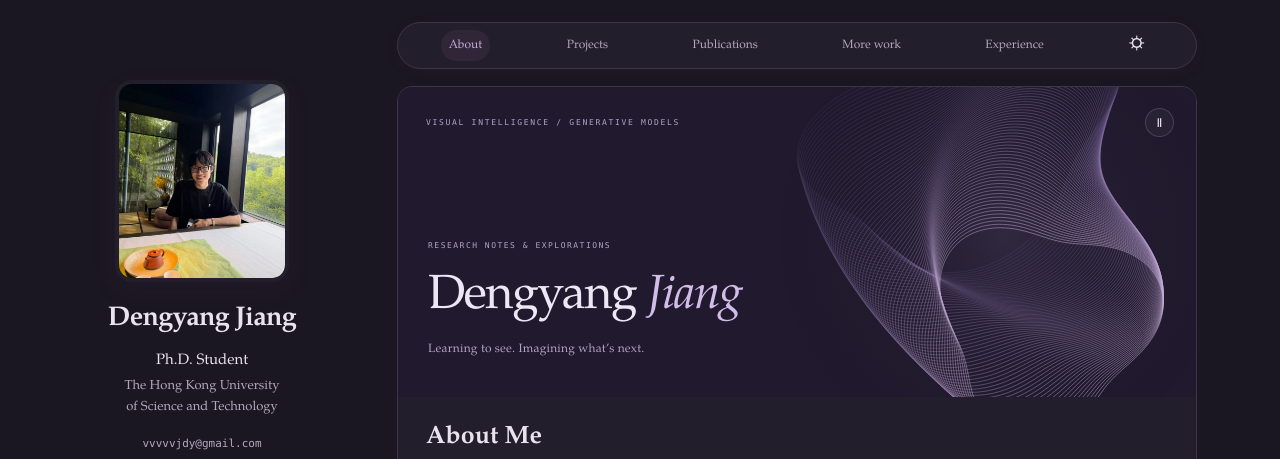
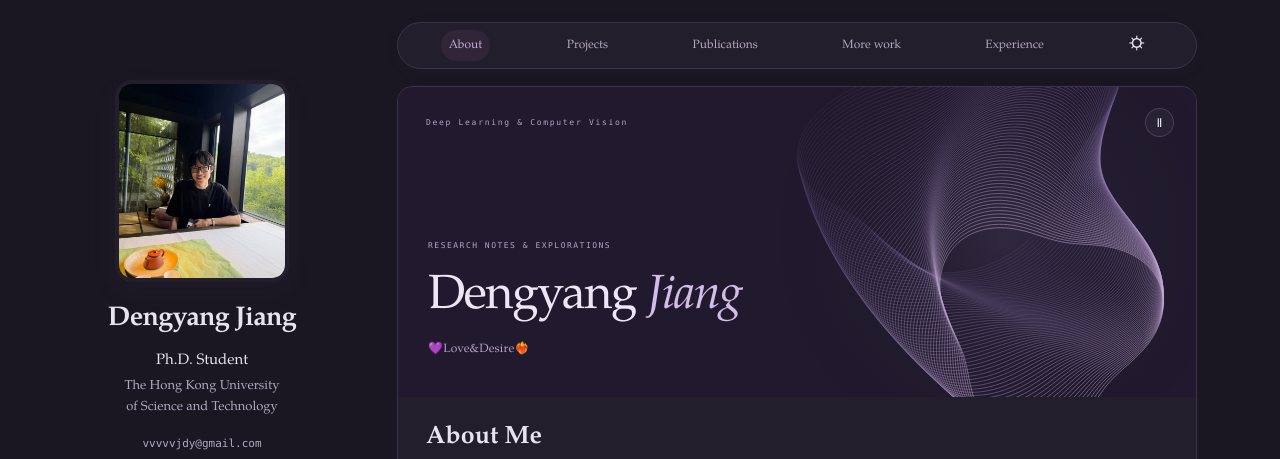
Before and after one commit to vvvvvjdy/vvvvvjdy.github.io, a plain HTML site: page index.html in a window 1280 px wide. Shown: the top 459 px of the page. Drawn offline with Linux system fonts and the light colour scheme; animation ran at ten frames a second.

Commit message:
Update banner text in index.html

```diff
--- a/index.html
+++ b/index.html
@@ -15,10 +15,10 @@
 <nav class="page-nav" aria-label="Page sections"><a href="#about" class="active" aria-current="location">About</a><a href="#projects">Projects</a><a href="#publications">Publications</a><a href="#more">More work</a><a href="#experience">Experience</a><button id="theme-toggle" aria-label="Switch to light mode" title="Switch color theme">☼</button></nav>
 <section class="intro-card" id="about">
 <div class="visual-banner"><canvas id="flow" aria-hidden="true"></canvas>
-<div class="banner-top"><span>VISUAL INTELLIGENCE / GENERATIVE MODELS</span><button id="motion-toggle" aria-label="Pause animation" aria-pressed="false">Ⅱ</button></div>
+<div class="banner-top"><span>Deep Learning & Computer Vision</span><button id="motion-toggle" aria-label="Pause animation" aria-pressed="false">Ⅱ</button></div>
 <div class="banner-title"><span class="banner-eyebrow">RESEARCH NOTES &amp; EXPLORATIONS</span>
 <p>Dengyang <em>Jiang</em></p>
-<span>Learning to see. Imagining what’s next.</span></div>
+<span>💜Love&Desire❤️‍🔥</span></div>
 </div>
 <!-- ABOUT AND RESEARCH INTERESTS -->
 <div class="about-copy">
```
